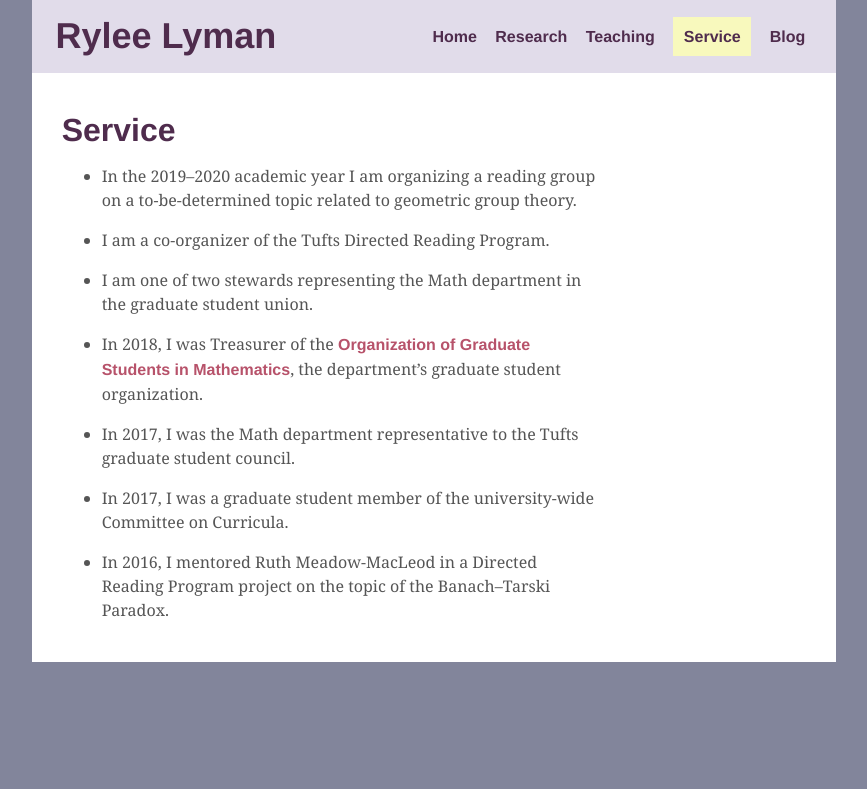
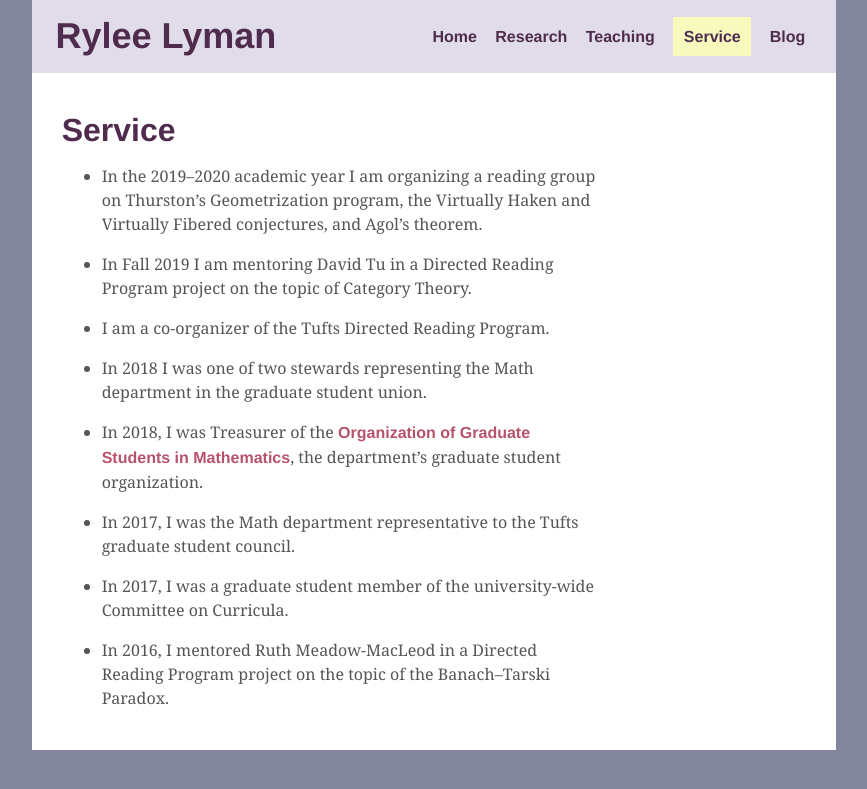
Before and after one commit to ryleelyman/Site, a Jekyll site: the page built from service.md, in a window 1280 px wide. Shown: the top 789 px of the page, without its empty margins (206-1073 px from the left). Built offline with Jekyll 4.4.1, drawn with Linux system fonts in a browser that asks for light colours; our own code applies the rules of GitHub Pages for plain Markdown files.

Commit message:
update Service

```diff
--- a/service.md
+++ b/service.md
@@ -5,12 +5,16 @@ math: false
 # Service
 
 - In the 2019--2020 academic year I am organizing
-  a reading group on a to-be-determined topic related
-  to geometric group theory.
+  a reading group on Thurston's Geometrization program,
+  the Virtually Haken and Virtually Fibered conjectures,
+  and Agol's theorem.
+
+- In Fall 2019 I am mentoring David Tu in a Directed Reading Program
+  project on the topic of Category Theory.
 
 - I am a co-organizer of the Tufts Directed Reading Program.
 
-- I am one of two stewards representing the Math department
+- In 2018 I was one of two stewards representing the Math department
   in the graduate student union.
 
 - In 2018, I was Treasurer of the [Organization of Graduate
```
